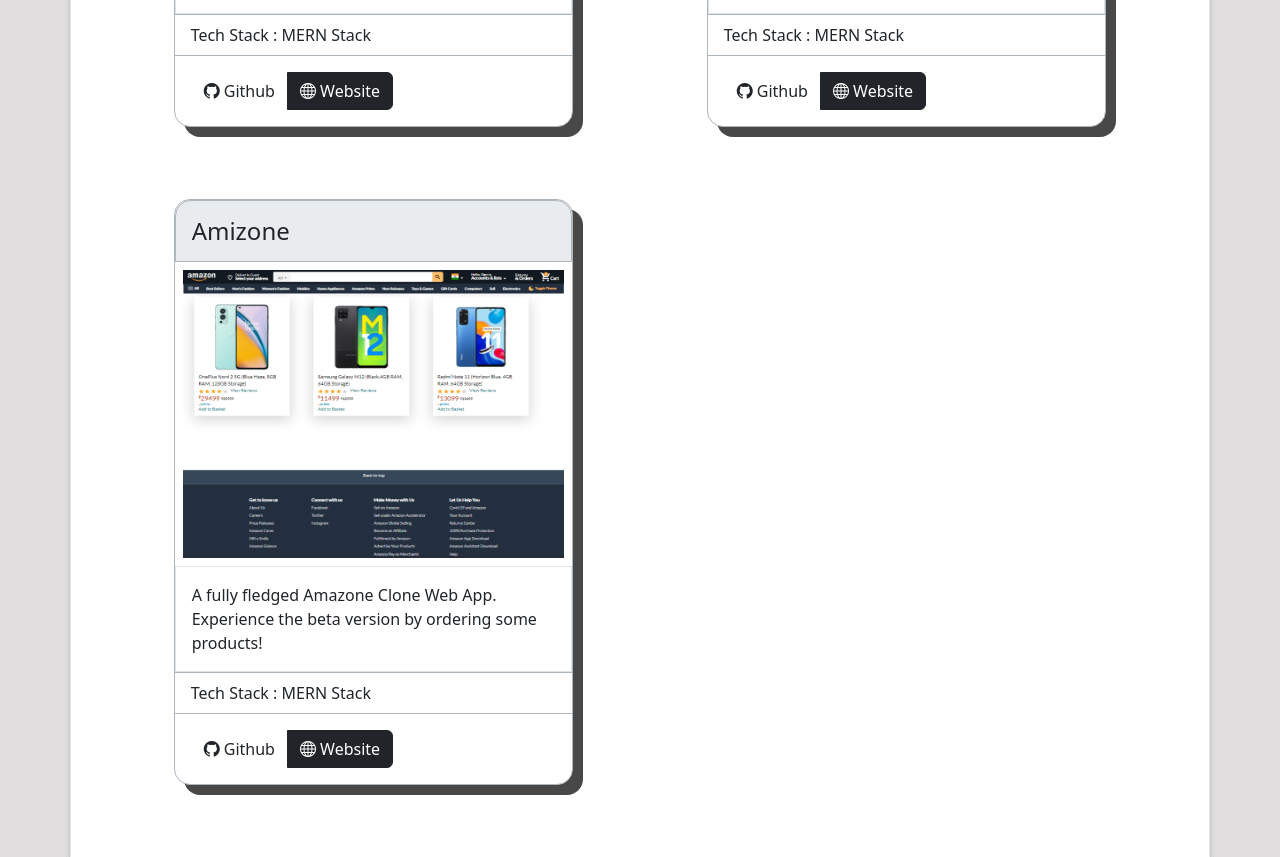
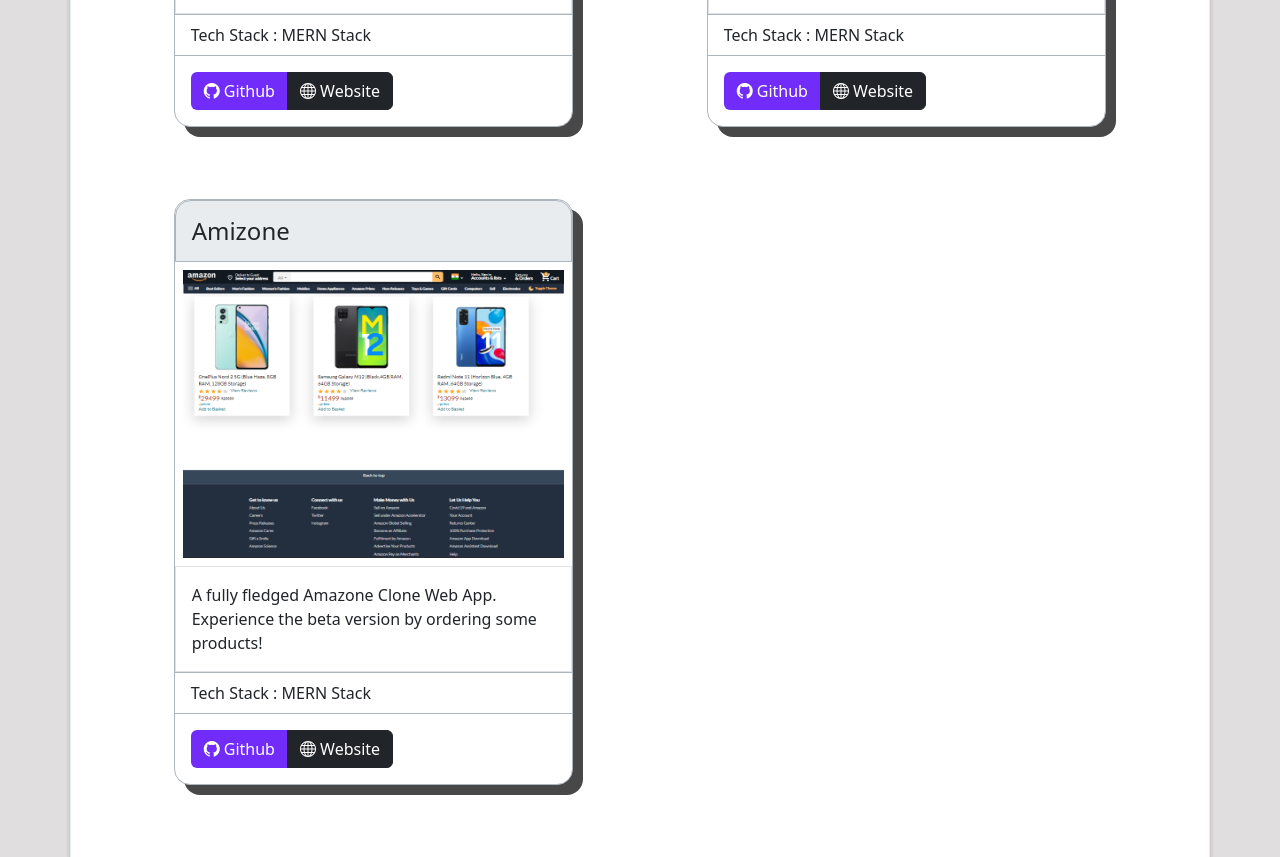
Before and after one commit to meetmakwana19/rea, a plain HTML site: page index.html in a window 1280 px wide. Shown: the part 3448-4305 px from the top of the page. Drawn offline with nearby package versions, Linux system fonts and the light colour scheme; files whose address does not match are found by name.

Commit message:
Fixed github btn color

```diff
--- a/index.css
+++ b/index.css
@@ -99,8 +99,8 @@
   height: 19rem;
 }
 .btn-github{
-  background-color: #712cf9;;
-  color: white;
+  background-color: #712cf9 !important;
+  color: white !important;
 }
 
 /* ********************************* */
```
